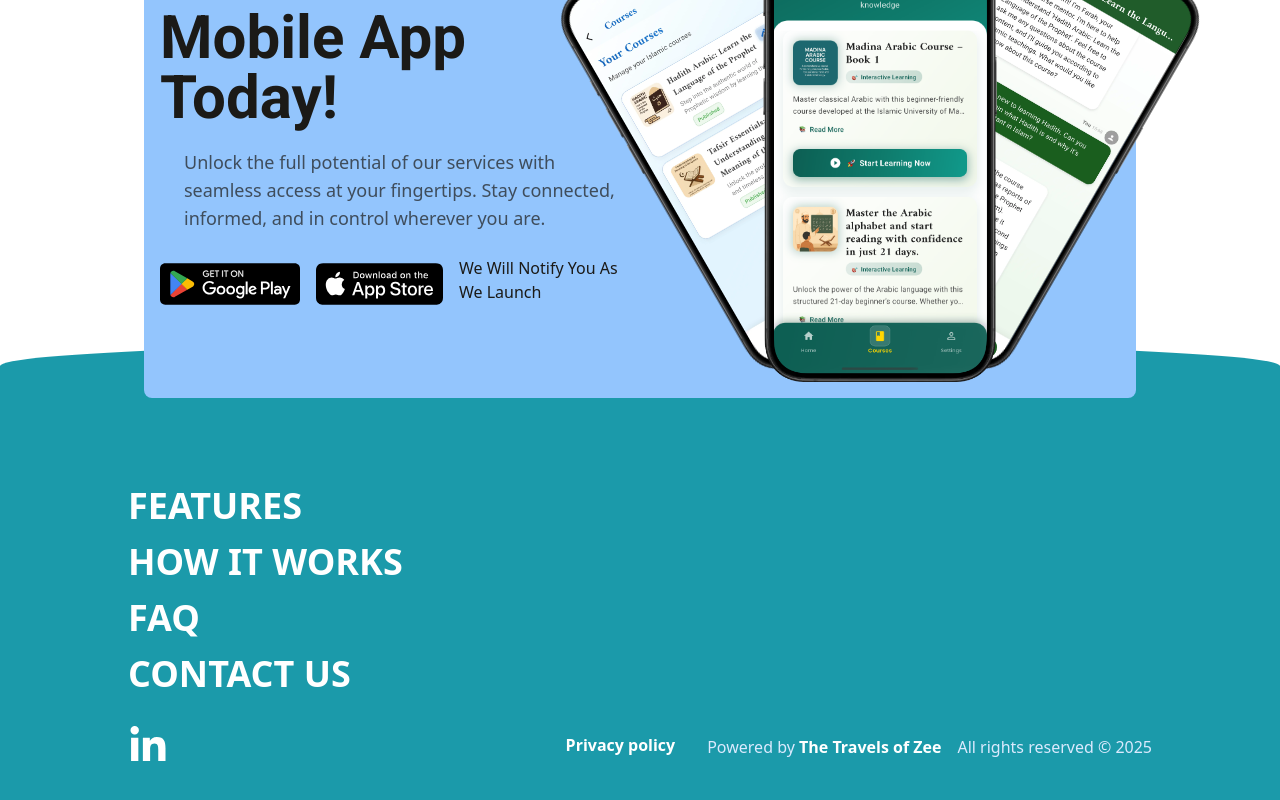
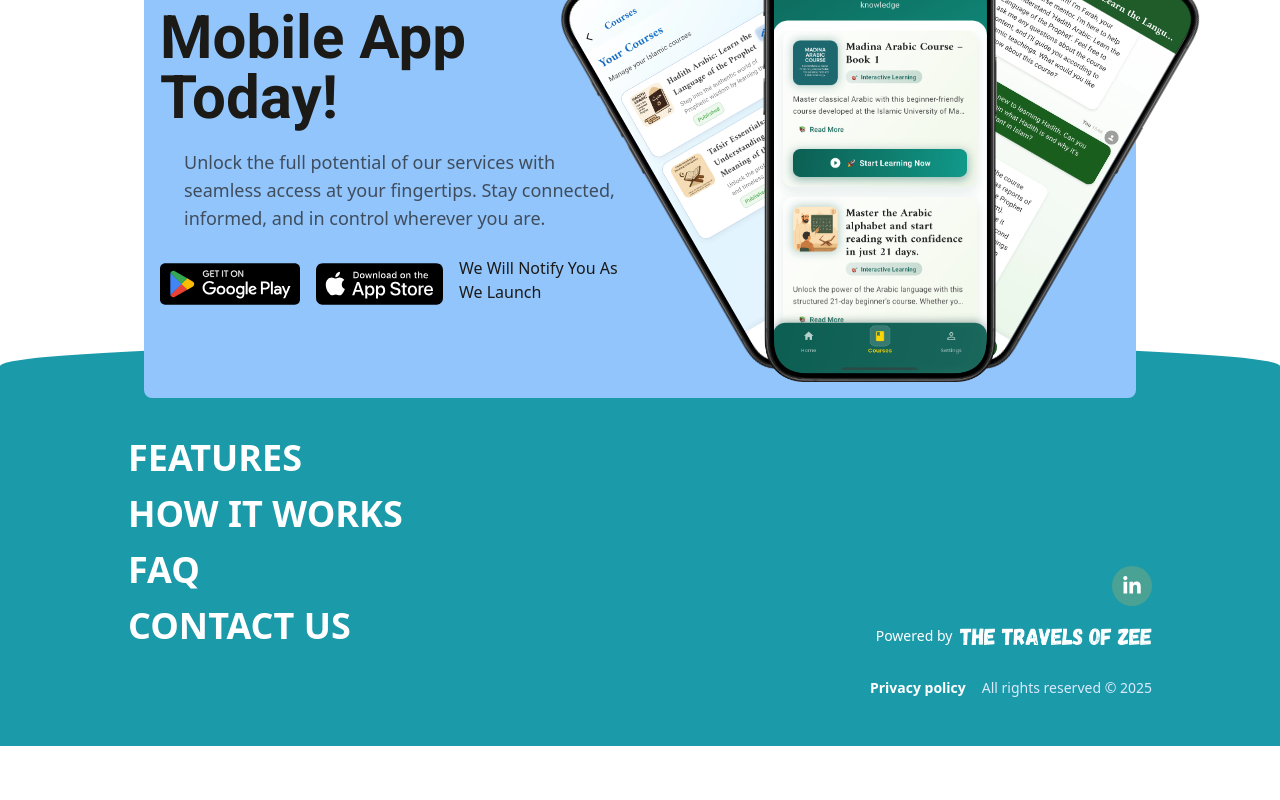
Before and after one commit to The-Travels-of-Zee/farahgpt-landing-page, a Next.js app: page / in a window 1280 px wide. Shown: the part 8238-9038 px from the top of the page. After the commit the page ends 8984 px from the top, so only its background shows below. Built offline with nearby package versions, Linux system fonts and the light colour scheme.

Commit message:
Refactor Footer component layout and add logo image

```diff
--- a/components/Footer.js
+++ b/components/Footer.js
@@ -13,13 +13,17 @@ function Footer() {
   return (
     <footer className="relative bg-primary px-4 py-12 mt-12">
       <div className="absolute rounded-t-[50%] -top-12 left-0 bg-primary w-full h-12" />
+
       <motion.div
         initial="hidden"
         whileInView="visible"
         viewport={{ once: true, amount: 0.4 }}
-        className="max-w-screen-lg mx-auto mt-12"
+        className="max-w-screen-lg mx-auto flex flex-col gap-8"
       >
-        <nav className="flex flex-col items-start gap-4">
+        {/* Top Section: Links Left - Socials + PoweredBy Right */}
+        <div className="flex flex-col md:flex-row justify-between items-end w-full">
+          {/* Left - Navigation Links */}
+          <div className="flex flex-col gap-4">
             {links.map(({ title, href }, index) => (
               <motion.a
                 key={index}
@@ -28,15 +32,16 @@ function Footer() {
                   visible: { opacity: 1, x: 0 },
                 }}
                 transition={{ delay: index * 0.25, type: "tween" }}
-              className="text-xl font-bold block uppercase whitespace-nowrap link no-underline text-white hover:underline md:text-4xl"
+                className="text-xl font-bold block uppercase text-white hover:underline md:text-4xl"
                 href={href}
               >
                 {title}
               </motion.a>
             ))}
-        </nav>
-        <aside className="flex flex-col items-center justify-between mt-8 w-full overflow-hidden md:flex-row lg:overflow-visible">
-          <div className="flex items-center gap-3 w-full text-white">
+          </div>
+
+          {/* Right - Socials + Powered By */}
+          <div className="flex flex-col items-end gap-2 mt-8 md:mt-0">
             {socials.linkedin && (
               <motion.a
                 variants={{
@@ -44,79 +49,64 @@ function Footer() {
                   visible: { opacity: 1, x: 0 },
                 }}
                 transition={{ delay: 0.75 }}
-                className="w-10 h-10 hover:bg-accent rounded-full"
+                className="w-10 h-10 mb-3 bg-accent/20 hover:bg-accent rounded-full flex items-center justify-center"
                 target="_blank"
                 href={socials.linkedin}
               >
-                <FaLinkedinIn className="size-10" />
+                <FaLinkedinIn className="size-5 text-white" />
               </motion.a>
             )}
+            {poweredBy && (
+              <Link href={poweredBy.link} target="_blank" rel="noopener noreferrer">
+                <motion.div
+                  variants={{
+                    hidden: { opacity: 0, scale: 0.4 },
+                    visible: { opacity: 1, scale: 1 },
+                  }}
+                  transition={{ delay: 1 }}
+                  className="text-sm text-white"
+                >
+                  Powered by{" "}
+                  <img
+                    src="./favicon/the-travels-of-zee-logo.png"
+                    alt="the-travels-of-zee-logo"
+                    className="w-48 invert hover:invert-0 inline ml-1 hover:bg-accent"
+                  />
+                </motion.div>
+              </Link>
+            )}
           </div>
-          <div className="flex gap-4 mt-8 mb-4 md:m-0">
-            {legalLinks.termsAndConditions && (
+        </div>
+
+        {/* Bottom Section: Right-aligned Legal */}
+        <div className="flex justify-end w-full">
+          <div className="flex flex-col md:flex-row gap-4 items-end md:items-center text-sm text-white">
+            {legalLinks.privacyPolicy && (
               <motion.a
                 variants={{
                   hidden: { opacity: 0, scale: 0.4 },
                   visible: { opacity: 1, scale: 1 },
                 }}
                 transition={{ delay: 0.25 }}
-                className="font-bold text-white hover:text-accent lg:whitespace-nowrap"
-                href="/terms-and-conditions"
+                className="font-bold hover:text-accent"
+                href="/privacy-policy"
               >
-                Terms & conditions
+                Privacy policy
               </motion.a>
             )}
-            {legalLinks.privacyPolicy && (
-              <motion.a
+
+            <motion.p
               variants={{
                 hidden: { opacity: 0, scale: 0.4 },
                 visible: { opacity: 1, scale: 1 },
               }}
               transition={{ delay: 0.5 }}
-                className="font-bold text-white hover:text-accent lg:whitespace-nowrap"
-                href="/privacy-policy"
-              >
-                Privacy policy
-              </motion.a>
-            )}
-            {legalLinks.cookiesPolicy && (
-              <motion.a
-                variants={{
-                  hidden: { opacity: 0, scale: 0.4 },
-                  visible: { opacity: 1, scale: 1 },
-                }}
-                transition={{ delay: 0.75 }}
-                className="font-bold text-white hover:text-accent lg:whitespace-nowrap"
-                href="/cookies-policy"
-              >
-                Cookies policy
-              </motion.a>
-            )}
-            <motion.p
-              variants={{
-                hidden: { opacity: 0, scale: 0.4 },
-                visible: { opacity: 1, scale: 1 },
-              }}
-              transition={{ delay: 1 }}
-              className="mt-0.5 md:ml-4 md:whitespace-nowrap text-blue-100"
-            >
-              Powered by{" "}
-              <Link href={poweredBy.link} className="font-bold hover:text-accent text-white">
-                {poweredBy.title}
-              </Link>
-            </motion.p>
-          </div>
-          <motion.p
-            variants={{
-              hidden: { opacity: 0, scale: 0.4 },
-              visible: { opacity: 1, scale: 1 },
-            }}
-            transition={{ delay: 1 }}
-            className="mt-0.5 md:ml-4 md:whitespace-nowrap text-blue-100"
+              className="text-blue-100"
             >
               All rights reserved © {new Date().getFullYear()}
             </motion.p>
-        </aside>
+          </div>
+        </div>
       </motion.div>
     </footer>
   );
```
Also changed, not shown: public/favicon/the-travels-of-zee-logo.png (added). Lines whose indentation alone changed are shown as unchanged.
